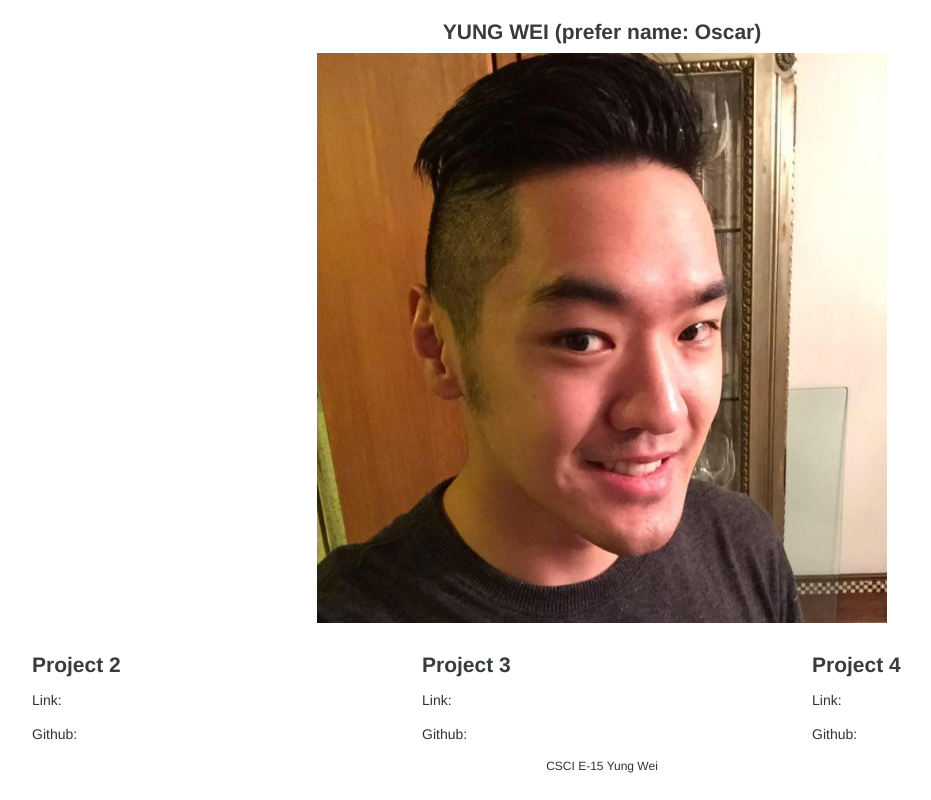
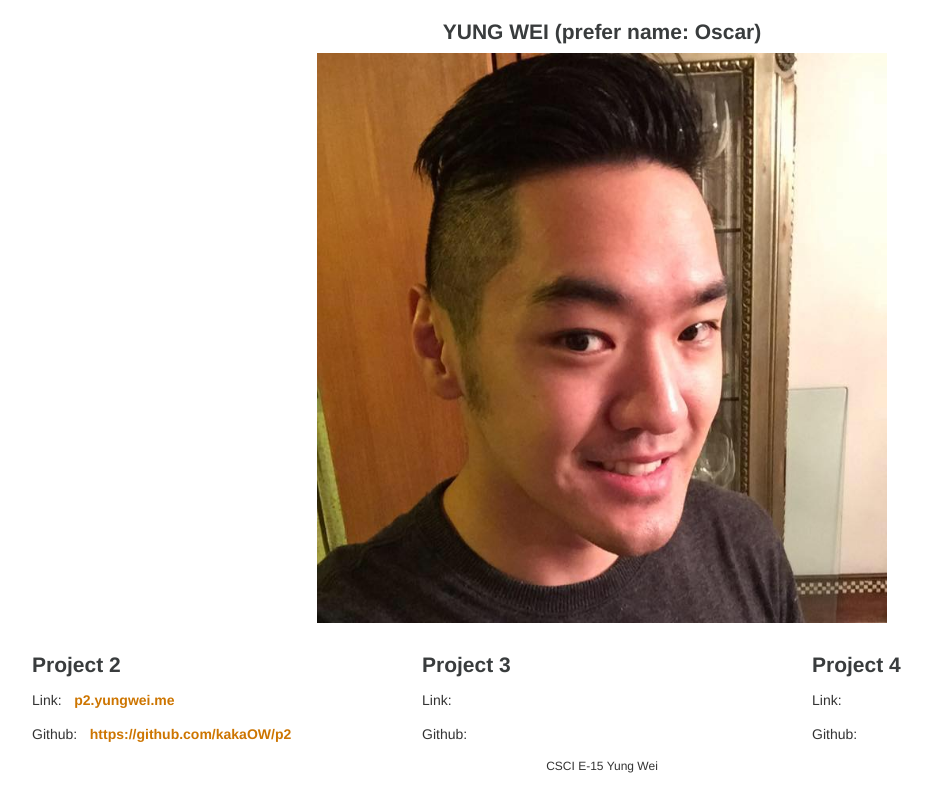
Before and after one commit to kakaOW/p1, a plain HTML site: page index.html in a window 1280 px wide. Shown: the whole page, without its empty margins (38-969 px from the left). Drawn offline with Linux system fonts and the light colour scheme.

Commit message:
add p2 info, edit main style

```diff
--- a/css/main.css
+++ b/css/main.css
@@ -1,9 +1,8 @@
 a {
-  color: #5a5a5a;
+  color: #cd7500;
   font-size: 1em;
   font-weight: bold;
   padding: 1.875em 0.625em;
-  text-transform: uppercase;
   text-decoration: none;
 }
 .section {
--- a/index.html
+++ b/index.html
@@ -27,8 +27,8 @@
       <div class="row">
         <div class="col-md-4">
           <h3>Project 2</h3>
-          <p>Link: </p>
-          <p>Github: </p>
+          <p>Link: <a href="http://p2.yungwei.me">p2.yungwei.me</a></p>
+          <p>Github: <a href="https://github.com/kakaOW/p1">https://github.com/kakaOW/p2</a></p>
         </div>
         <div class="col-md-4">
           <h3>Project 3</h3>
@@ -46,13 +46,13 @@
 </body>
 
 <footer>
-    <div class="container">
-      <div class="row">
-        <div class="col-md-12">
-          <p>CSCI E-15 Yung Wei</p>
-        </div>
+  <div class="container">
+    <div class="row">
+      <div class="col-md-12">
+        <p>CSCI E-15 Yung Wei</p>
       </div>
     </div>
+  </div>
 </footer>
 
 </html>
```
